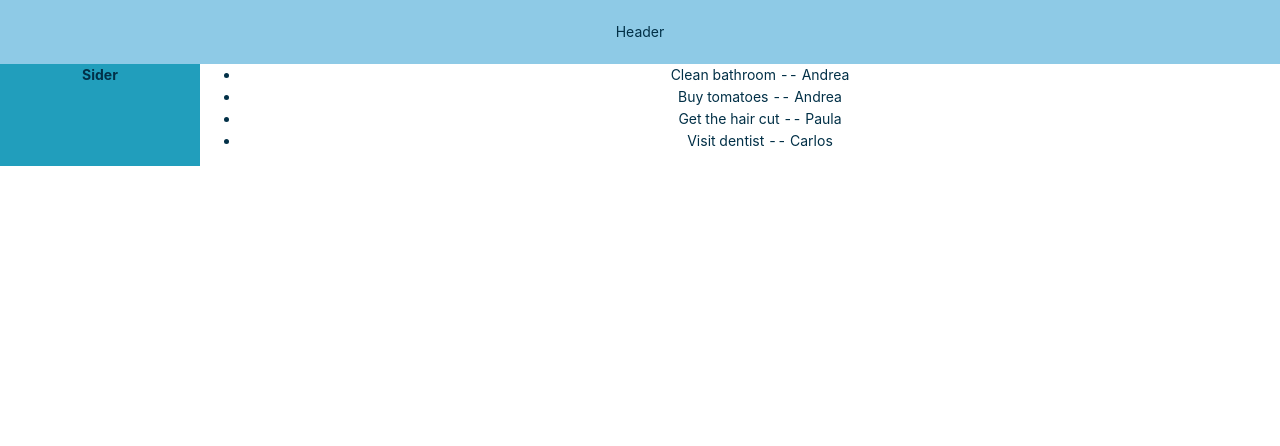
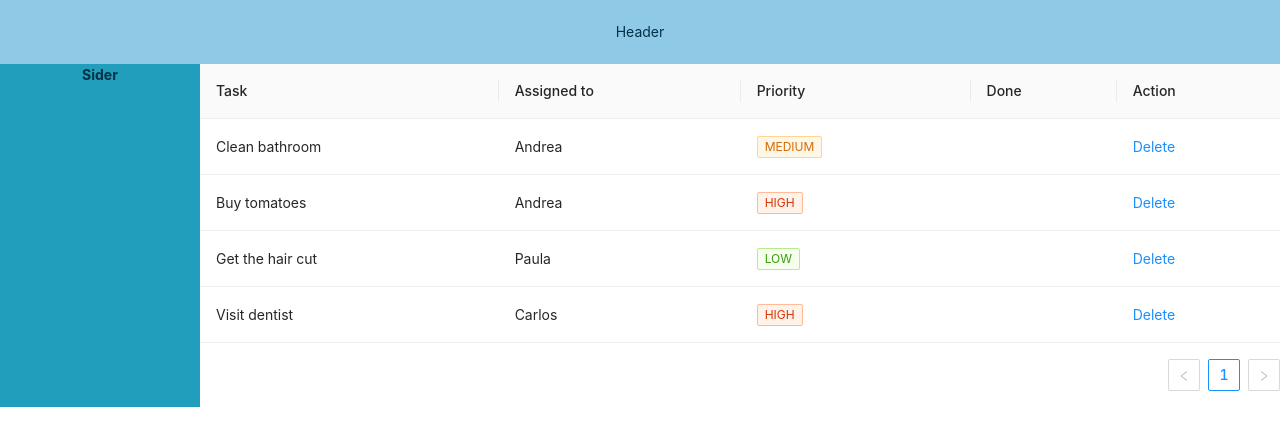
Before and after one commit to acalvom/react-redux-antd-app, a React (Create React App) app: page / in a window 1280 px wide. Shown: the top 446 px of the page. Built offline with nearby package versions, Linux system fonts and the light colour scheme.

Commit message:
Add table to list todos (in progress) #list-todos

```diff
--- a/src/components/App.js
+++ b/src/components/App.js
@@ -3,6 +3,7 @@ import * as todosCreator from '../redux/actionsCreators/todosCreators';
 import { Layout } from 'antd';
 import { useDispatch, useSelector } from 'react-redux';
 import { useEffect } from 'react';
+import TodosTable from './TodosTable';
 const { Header, Sider, Content } = Layout;
 
 
@@ -23,11 +24,7 @@ function App() {
         <Layout>
           <Sider className="app-sider">Sider</Sider>
           <Content className="app-content">
-            <ul>
-              {todosState.map((item) =>
-                <li key={item.id}> {item.task} -- {item.assignedTo}</li>)
-              }
-            </ul>
+            <TodosTable/>
           </Content>
         </Layout>
       </Layout>
--- /dev/null
+++ b/src/components/TodosTable.jsx
@@ -0,0 +1,63 @@
+import React from "react";
+import { Table, Tag, Space } from "antd";
+
+const TodosList = () => {
+  const columns = [
+    {
+      title: "Task",
+      dataIndex: "task",
+      key: "task",
+    },
+    {
+      title: "Assigned to",
+      dataIndex: "assignedTo",
+      key: "assignedTo",
+    },
+    {
+      title: "Priority",
+      dataIndex: "priority",
+      key: "priority",
+      render: (priority) => {
+        let color;
+        if (priority === "high") {
+          color = "volcano";
+        } else if (priority === "medium") color = "orange";
+        else color = "green";
+        return (
+          <Tag color={color} key={priority}>
+            {priority.toUpperCase()}
+          </Tag>
+        );
+      },
+    },
+    {
+      title: "Done",
+      dataIndex: "isDone",
+      key: "isDone",
+    },
+    {
+      title: "Action",
+      key: "action",
+      render: () => (
+        <Space size="middle">
+          <a>Delete</a>
+        </Space>
+      ),
+    },
+  ];
+
+  const todosListMock = [
+    { id: 1, task: "Clean bathroom", assignedTo: "Andrea", priority: "medium", isDone: false },
+    { id: 2, task: "Buy tomatoes", assignedTo: "Andrea", priority: "high", isDone: true },
+    { id: 3, task: "Get the hair cut", assignedTo: "Paula", priority: "low", isDone: false },
+    { id: 4, task: "Visit dentist", assignedTo: "Carlos", priority: "high", isDone: false },
+  ];
+
+  return (
+    <div>
+      <Table columns={columns} dataSource={todosListMock} rowKey="id" />
+    </div>
+  );
+};
+
+export default TodosList;
```
